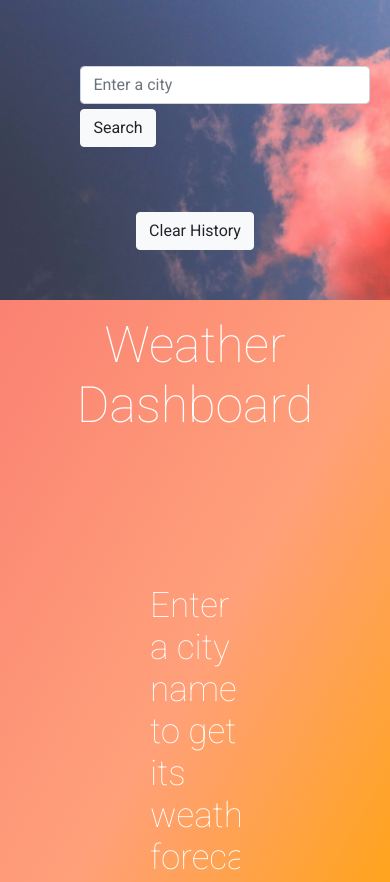
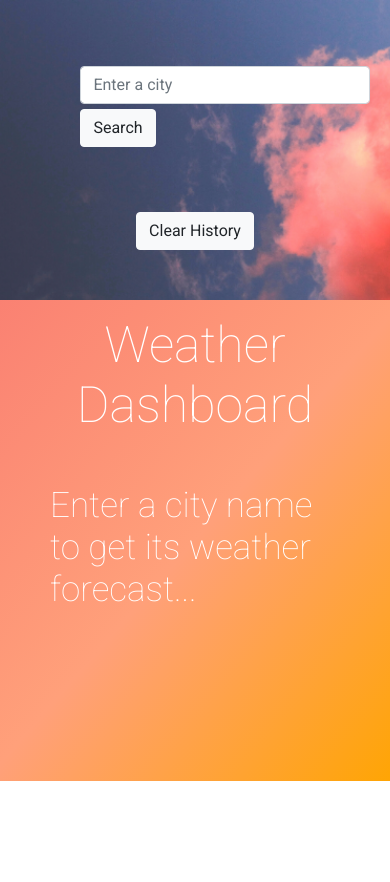
Before and after one commit to MAsuamah/weather-dashboard, a plain HTML site: page index.html in a window 390 px wide. Shown: the top 882 px of the page. After the commit the page ends 844 px from the top, so only its background shows below. Drawn offline with nearby package versions, Linux system fonts and the light colour scheme.

Commit message:
fixed mobile styling

```diff
--- a/assets/css/styles.css
+++ b/assets/css/styles.css
@@ -154,3 +154,10 @@ li {
     height: 300px;
   }
 }
+
+@media screen and (max-width: 560px) {
+  #caption{
+    margin: 50px;
+    margin-bottom: 170px;
+  }
+}
```
